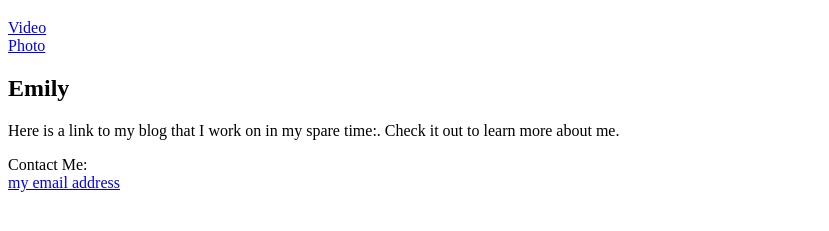
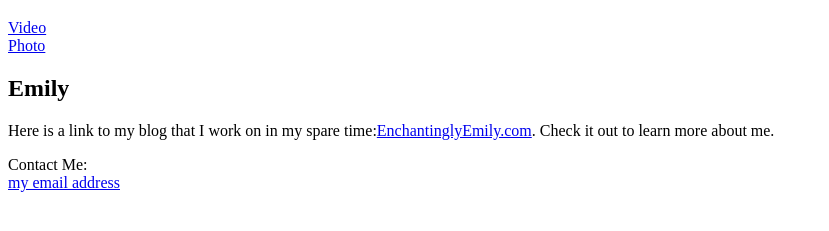
Before and after one commit to emmille/emmille.github.io, a plain HTML site: page index.html in a window 1280 px wide. Shown: the part 61-292 px from the top of the page, without its empty margins (0-829 px from the left). Drawn offline with Linux system fonts and the light colour scheme.

Commit message:
Update index.html

```diff
--- a/index.html
+++ b/index.html
@@ -16,7 +16,7 @@
 
             <section>
                 <h2>Emily</h2>
-                <p>Here is a link to my blog that I work on in my spare time:<a href="http://enchantinglyemily.com"></a>.
+                <p>Here is a link to my blog that I work on in my spare time:<a href="http://enchantinglyemily.com">EnchantinglyEmily.com</a>.
                 Check it out to learn more about me.</p>
             </section>
             <footer>
```
